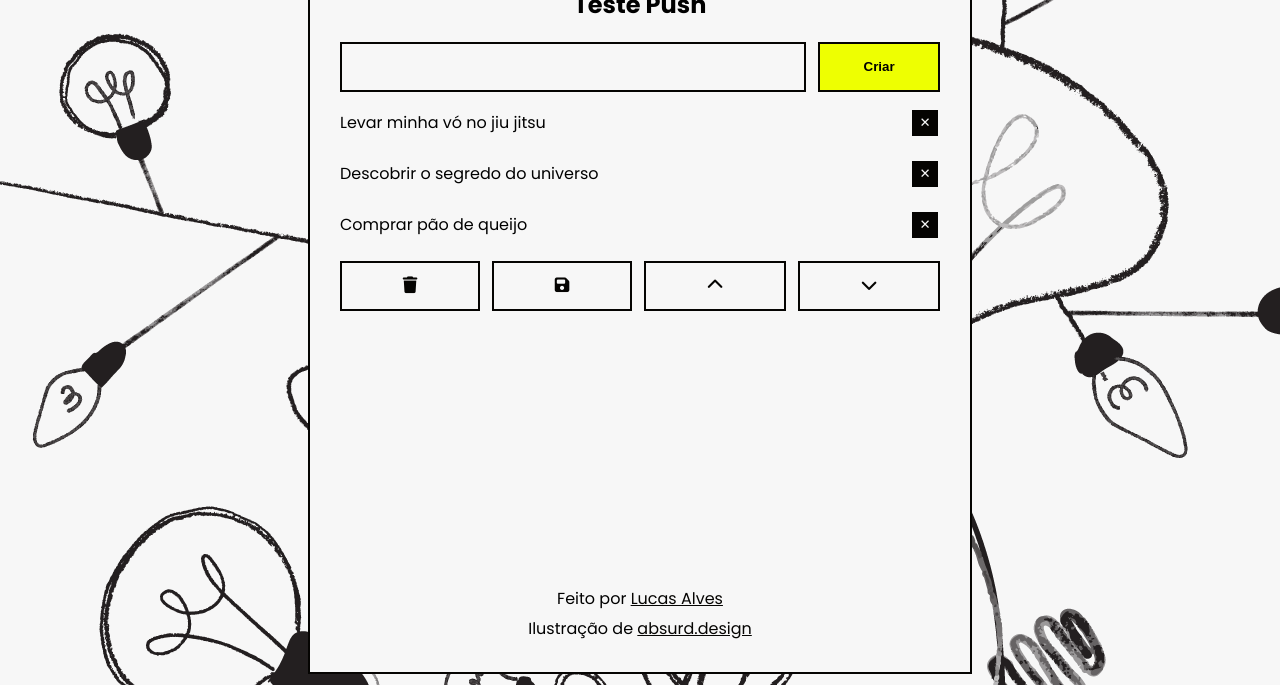
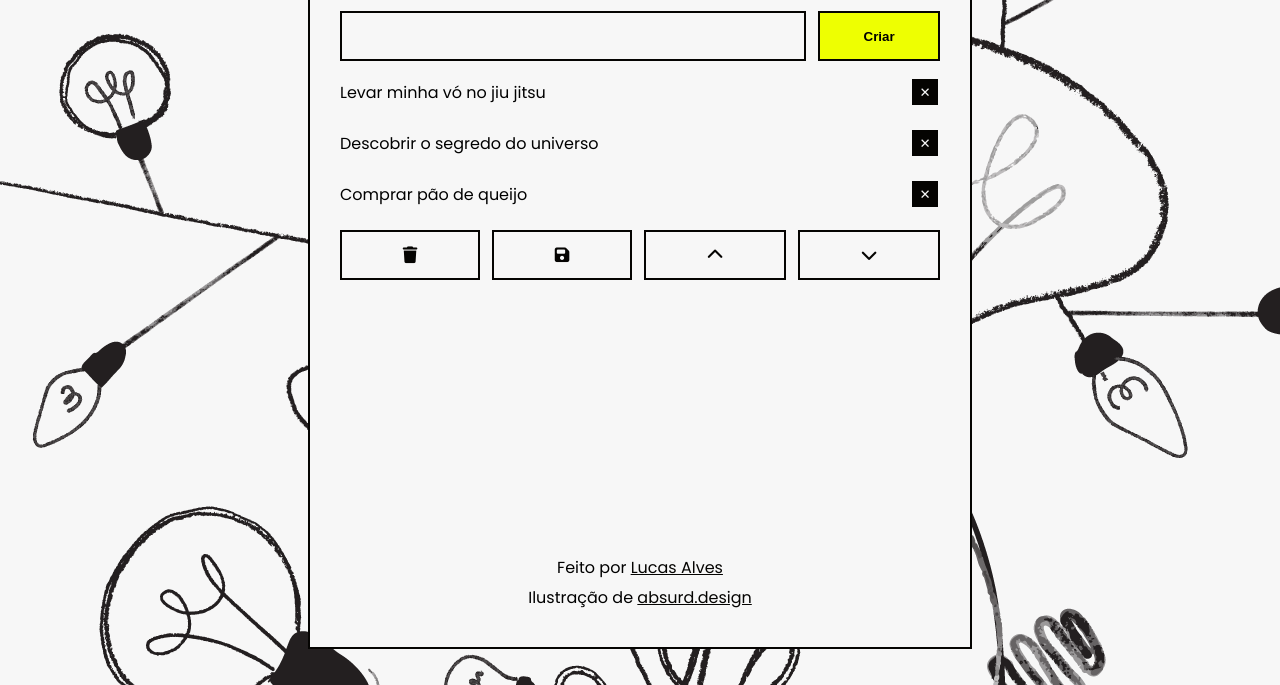
Before and after one commit to lucas-adb/lista-de-tarefas, a plain HTML site: page index.html in a window 1280 px wide. Shown: the part 131-816 px from the top of the page. Drawn offline with Linux system fonts and the light colour scheme.

Commit message:
teste de push

```diff
--- a/index.html
+++ b/index.html
@@ -16,7 +16,6 @@
 <body>
     <main>
         <h1>Lista de Tarefas</h1>
-        <h2>Teste Push</h2>
         <div id="input-container">
             <input type="text" id="texto-tarefa">
             <button id="criar-btn">Criar</button>
```
